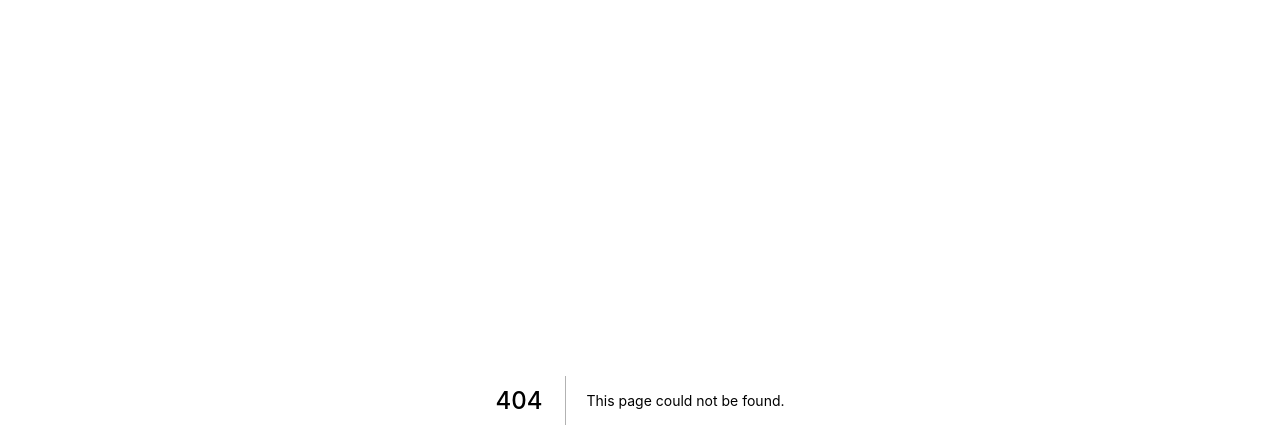
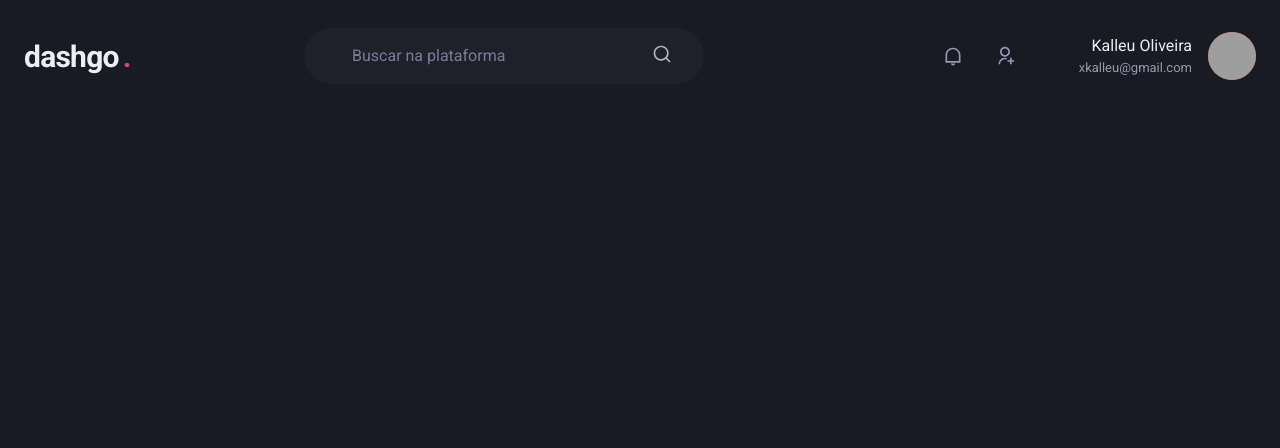
Before and after one commit to xKalleu/dashboard-chakra-ui, a Next.js app: page /dashboard in a window 1280 px wide. Before the commit this address had no page. Shown: the top 448 px of the page. Built offline with nearby package versions, Linux system fonts and the light colour scheme; grey boxes are pictures that could not be loaded.

Commit message:
add: header

```diff
--- /dev/null
+++ b/src/components/Header.tsx
@@ -0,0 +1,73 @@
+import { Flex, Text, Input, Icon, Stack, Box, Avatar } from '@chakra-ui/react';
+import {
+	RiSearchLine,
+	RiNotificationLine,
+	RiUserAddLine
+} from 'react-icons/ri';
+
+export function Header() {
+	return (
+		<Flex
+			as="header"
+			w="100%"
+			maxWidth={1480}
+			h="20"
+			mx="auto"
+			mt="4"
+			px="6"
+			align="center">
+			<Text fontSize="3xl" fontWeight="bold" letterSpacing="tight" w="64">
+				dashgo
+				<Text as="span" ml="1" color="pink.500">
+					.
+				</Text>
+			</Text>
+			<Flex
+				as="label"
+				flex="1"
+				py="4"
+				px="8"
+				ml="6"
+				maxWidth={400}
+				alignSelf="center"
+				color="gray.200"
+				position="relative"
+				bg="gray.800"
+				borderRadius="full">
+				<Input
+					color="gray.50"
+					variant="unstyled"
+					px="4"
+					mr="4"
+					placeholder="Buscar na plataforma"
+					_placeholder={{ color: 'gray.400' }}
+				/>
+
+				<Icon as={RiSearchLine} fontSize="20" />
+			</Flex>
+			<Flex align="center" ml="auto">
+				<Stack
+					spacing="8"
+					direction="row"
+					mx="8"
+					pr="8"
+					py="1"
+					color="gray.300"
+					borderRightWidth="1"
+					borderColor="gray.700">
+					<Icon as={RiNotificationLine} fontSize="20" />
+					<Icon as={RiUserAddLine} fontSize="20" />
+				</Stack>
+				<Flex align="center">
+					<Box mr="4" textAlign="right">
+						<Text>Kalleu Oliveira</Text>
+						<Text color="gray.300" fontSize="small">
+							xkalleu@gmail.com
+						</Text>
+					</Box>
+					<Avatar size="md" name="Kalleu Oliveira" src="#" />
+				</Flex>
+			</Flex>
+		</Flex>
+	);
+}
--- /dev/null
+++ b/src/pages/dashboard.tsx
@@ -0,0 +1,5 @@
+import { Header } from '../components/Header';
+
+export default function Dashboard() {
+	return <Header />;
+}
```
Also changed, not shown: src/components/Form/Input.tsx (added, +32 -0 lines).
